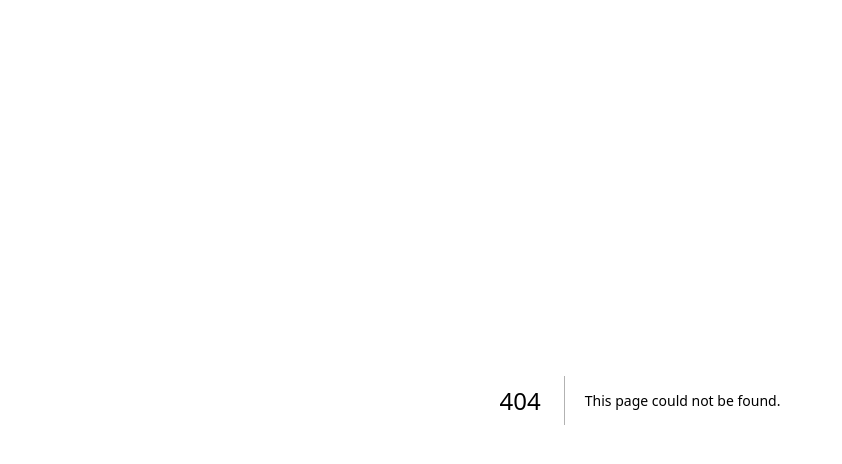
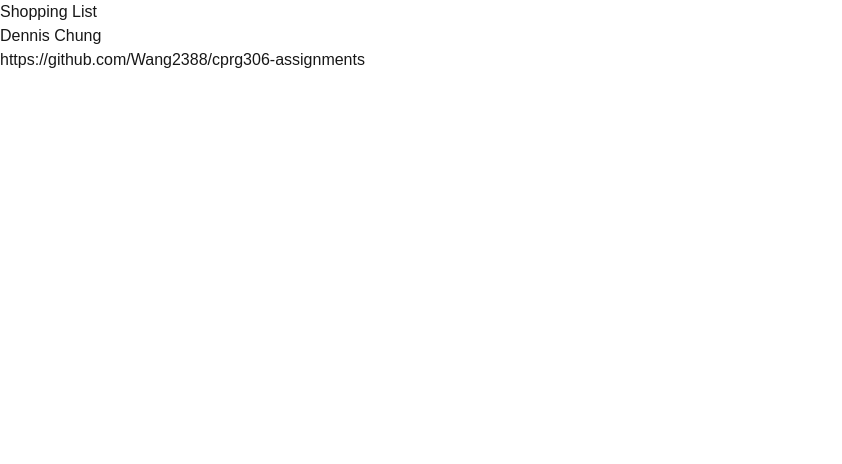
Before and after one commit to Wang2388/cprg306-assignments, a Next.js app: page /week-2 in a window 1280 px wide. Before the commit this address had no page. Shown: the top 464 px of the page, without its empty margins (0-842 px from the left). Built offline with nearby package versions, Linux system fonts and the light colour scheme.

Commit message:
Week2 Assignment
Create student-info.js and page.js

```diff
--- /dev/null
+++ b/app/week-2/page.js
@@ -0,0 +1,10 @@
+import StudentInfo from "./student-info";
+
+export default function Page() {
+  return (
+    <main>
+      <h1>Shopping List</h1>
+      <StudentInfo/>
+    </main>
+  );
+}
--- /dev/null
+++ b/app/week-2/student-info.js
@@ -0,0 +1,12 @@
+import Link from "next/link";
+
+export default function StudentInfo() {
+    return (
+      <main>
+        <p>Dennis Chung</p>
+        <p>
+        <Link href="https://github.com/Wang2388/cprg306-assignments">https://github.com/Wang2388/cprg306-assignments</Link>
+        </p>
+      </main>
+    );
+  }
--- a/next.config.mjs
+++ b/next.config.mjs
@@ -1,4 +1,14 @@
 /** @type {import('next').NextConfig} */
-const nextConfig = {};
+const nextConfig = {
+    async redirects() {
+      return [
+        {
+          source: '/',              // Redirect from the root URL
+          destination: '/week-2',
+          permanent: true,          // Set true for permanent (301) or false for temporary (302)
+        },
+      ];
+    },
+  };
 
-export default nextConfig;
+  export default nextConfig;
```
